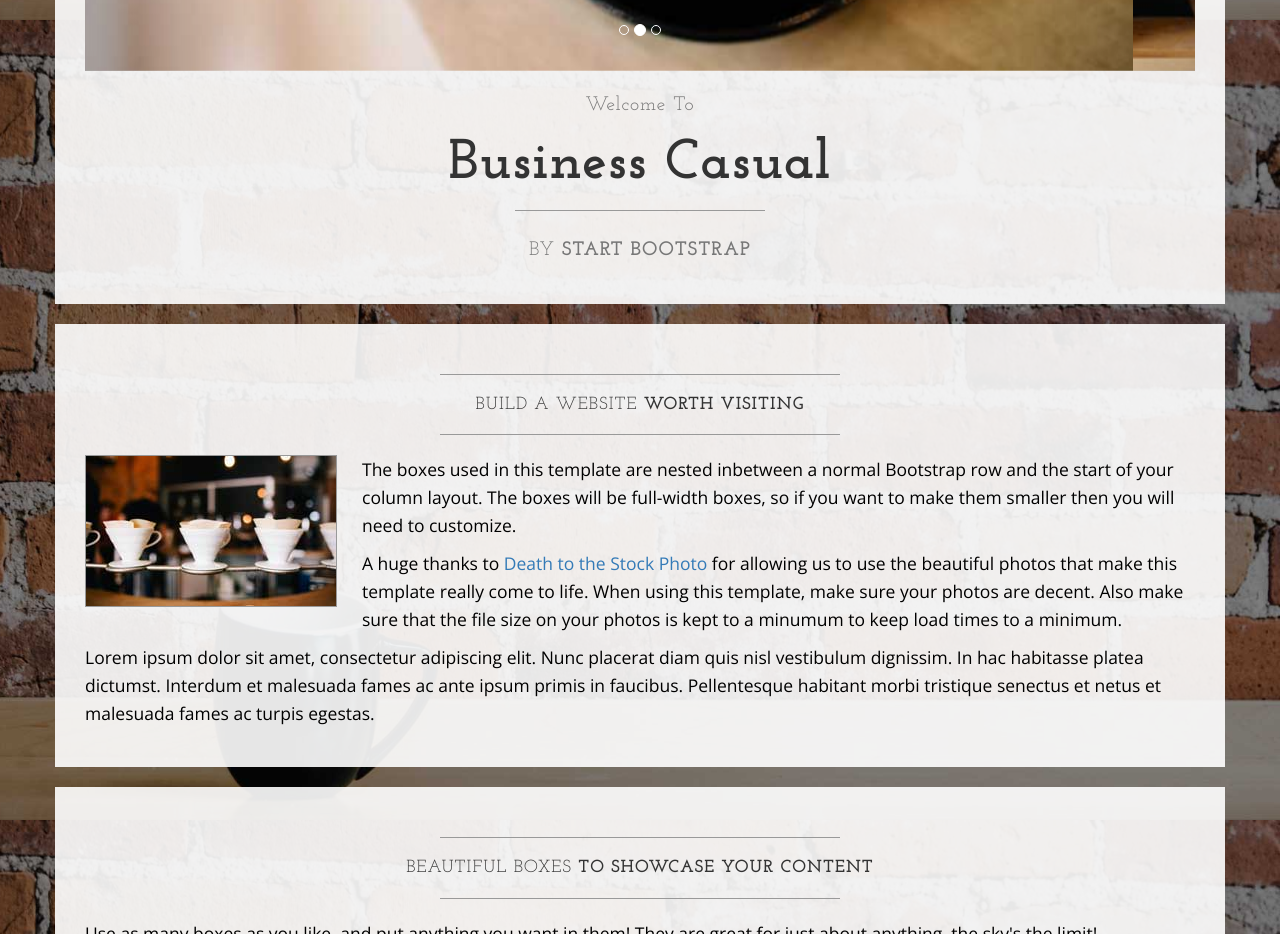
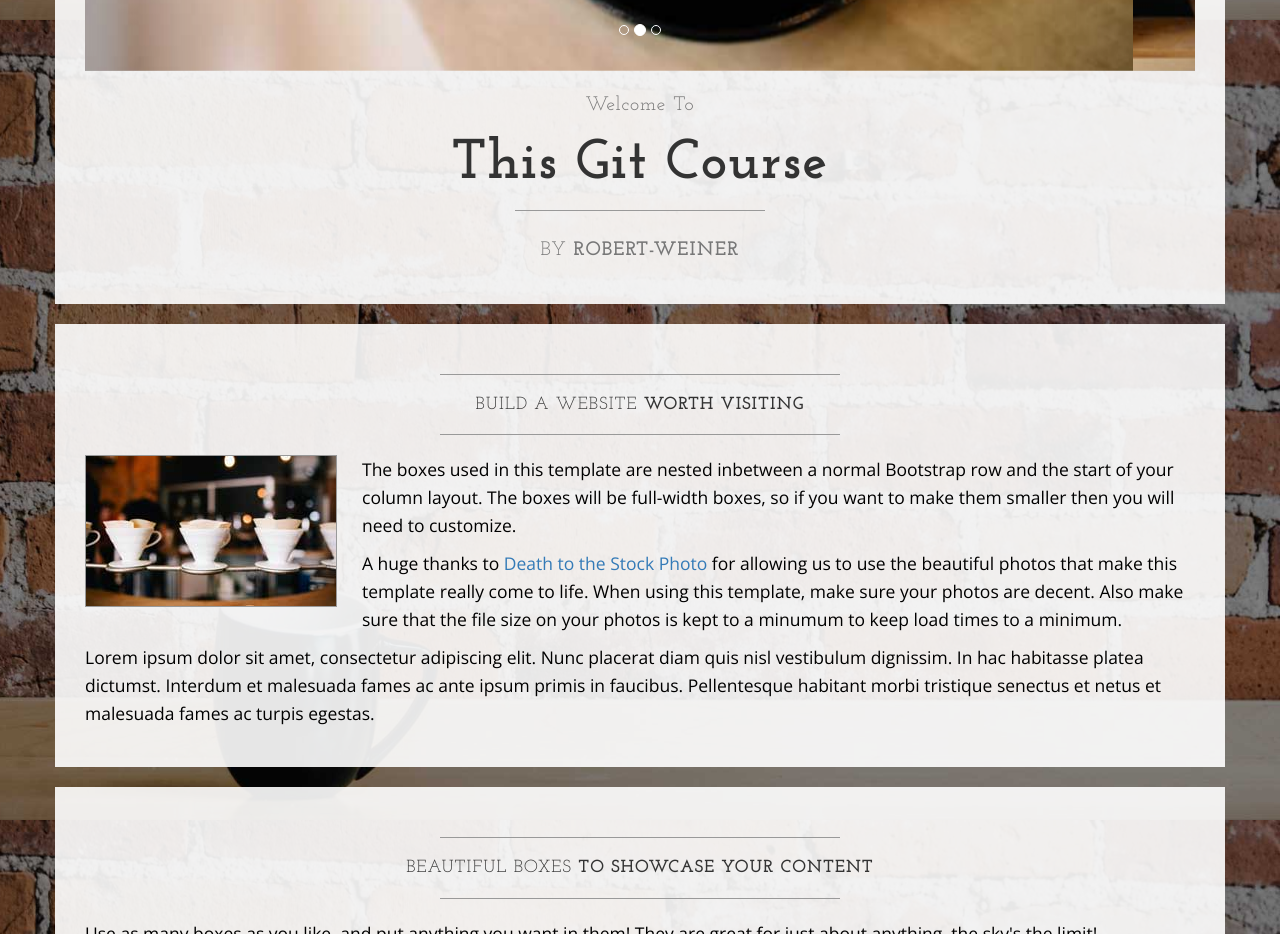
Before and after one commit to Robert-Weiner/Learning-Git, a plain HTML site: page index.html in a window 1280 px wide. Shown: the part 780-1714 px from the top of the page. Drawn offline with nearby package versions, Linux system fonts and the light colour scheme.

Commit message:
Changed items after carousel

```diff
--- a/index.html
+++ b/index.html
@@ -108,11 +108,11 @@
                     <h2 class="brand-before">
                         <small>Welcome to</small>
                     </h2>
-                    <h1 class="brand-name">Business Casual</h1>
+                    <h1 class="brand-name">This Git Course</h1>
                     <hr class="tagline-divider">
                     <h2>
                         <small>By
-                            <strong>Start Bootstrap</strong>
+                            <strong>Robert-Weiner</strong>
                         </small>
                     </h2>
                 </div>
```
